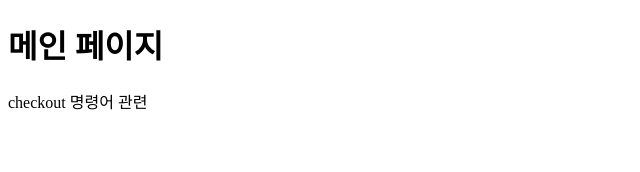
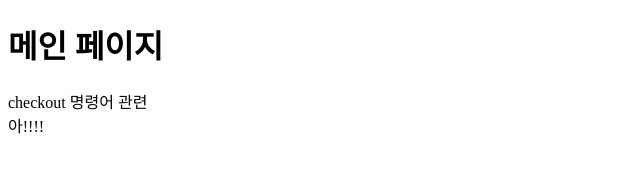
Before and after one commit to Hong-Dae-Gi/20231201class, a plain HTML site: page index.html in a window 1280 px wide. Shown: the full height of the page, 0-640 px from the left. Drawn offline with Linux system fonts and the light colour scheme.

Commit message:
update 2

```diff
--- a/index.html
+++ b/index.html
@@ -8,6 +8,6 @@
 <body>
     <h1>메인 페이지</h1>
     <div>checkout 명령어 관련</div>
-
+    <div>아!!!!</div>
 </body>
 </html>
```
